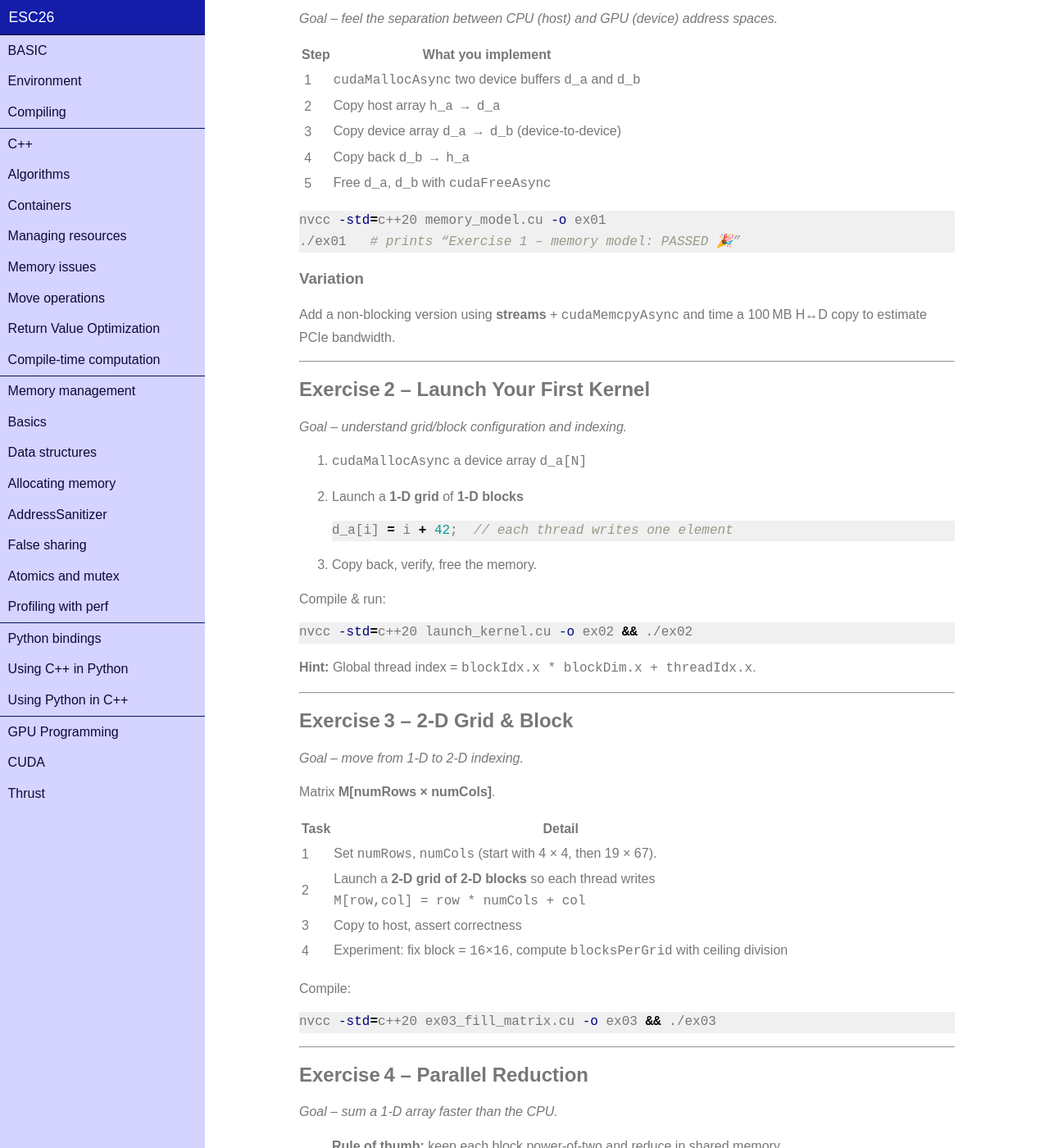
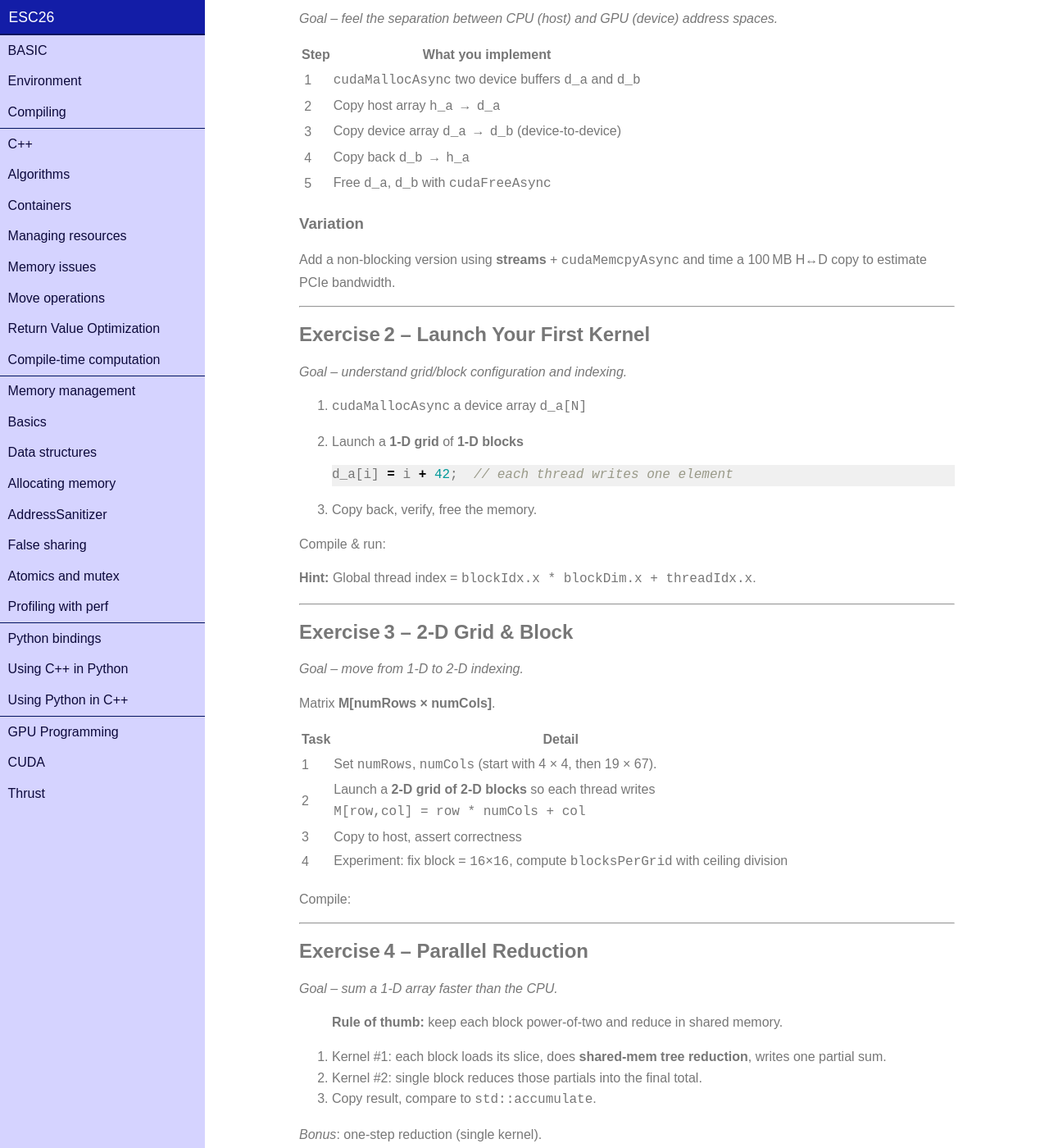
Before and after one commit to infn-esc/esc26, a Jekyll site: the page built from gpu/cuda.md, in a window 1280 px wide and 1400 px high, scrolled down 2330 px. Shown: the whole window at 82% size. Built offline with Jekyll 4.4.1, drawn with Linux system fonts in a browser that asks for light colours; nearby versions of some CDN libraries.

Commit message:
Small fix in cuda.md

````diff
--- a/gpu/cuda.md
+++ b/gpu/cuda.md
@@ -114,10 +114,6 @@ All code lives under `/hands-on/gpu/cuda`.
 |  4   | Copy back `d_b → h_a`                                |
 |  5   | Free `d_a`, `d_b` with `cudaFreeAsync`               |
 
-```bash
-nvcc -std=c++20 memory_model.cu -o ex01
-./ex01   # prints “Exercise 1 – memory model: PASSED 🎉”
-```
 
 ### Variation
 
@@ -139,9 +135,6 @@ Add a non‑blocking version using **streams** + `cudaMemcpyAsync` and time a 10
 
 Compile & run:
 
-```bash
-nvcc -std=c++20 launch_kernel.cu -o ex02 && ./ex02
-```
 
 **Hint:** Global thread index = `blockIdx.x * blockDim.x + threadIdx.x`.
 
@@ -162,9 +155,6 @@ Matrix **M\[numRows × numCols]**.
 
 Compile:
 
-```bash
-nvcc -std=c++20 ex03_fill_matrix.cu -o ex03 && ./ex03
-```
 
 ---
 
````
